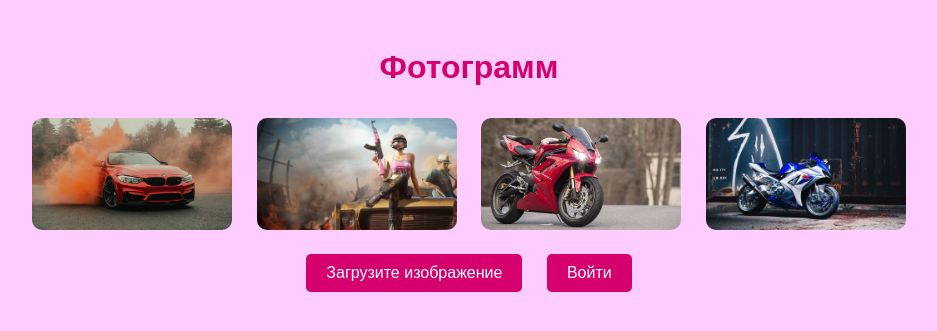
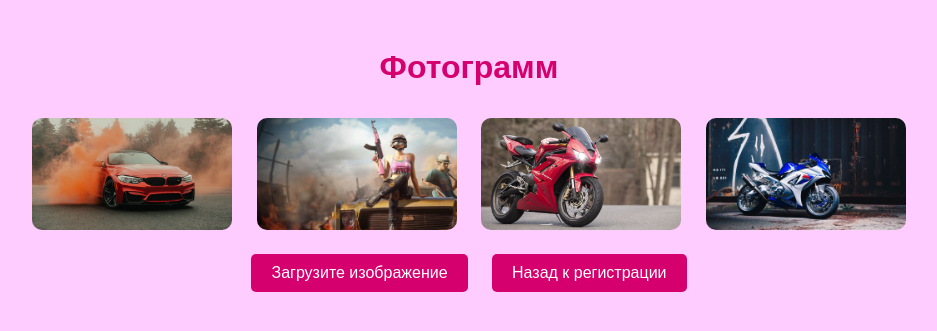
Before and after one commit to StanislavSimon/Flask_Photogramm, a Flask app: page /index in a window 1280 px wide. Shown: the top 331 px of the page, without its empty margins (171-1108 px from the left). Run offline with Flask 3, Linux system fonts and the light colour scheme.

Commit message:
add files

```diff
--- a/templates/index.html
+++ b/templates/index.html
@@ -44,6 +44,6 @@
     {% endfor %}
     <br>
     <a href="{{ url_for('upload') }}">Загрузите изображение</a>
-    <a href="{{ url_for('login') }}">Войти</a>
+    <a href="{{ url_for('login') }}">Назад к регистрации</a>
 </body>
 </html>
```
